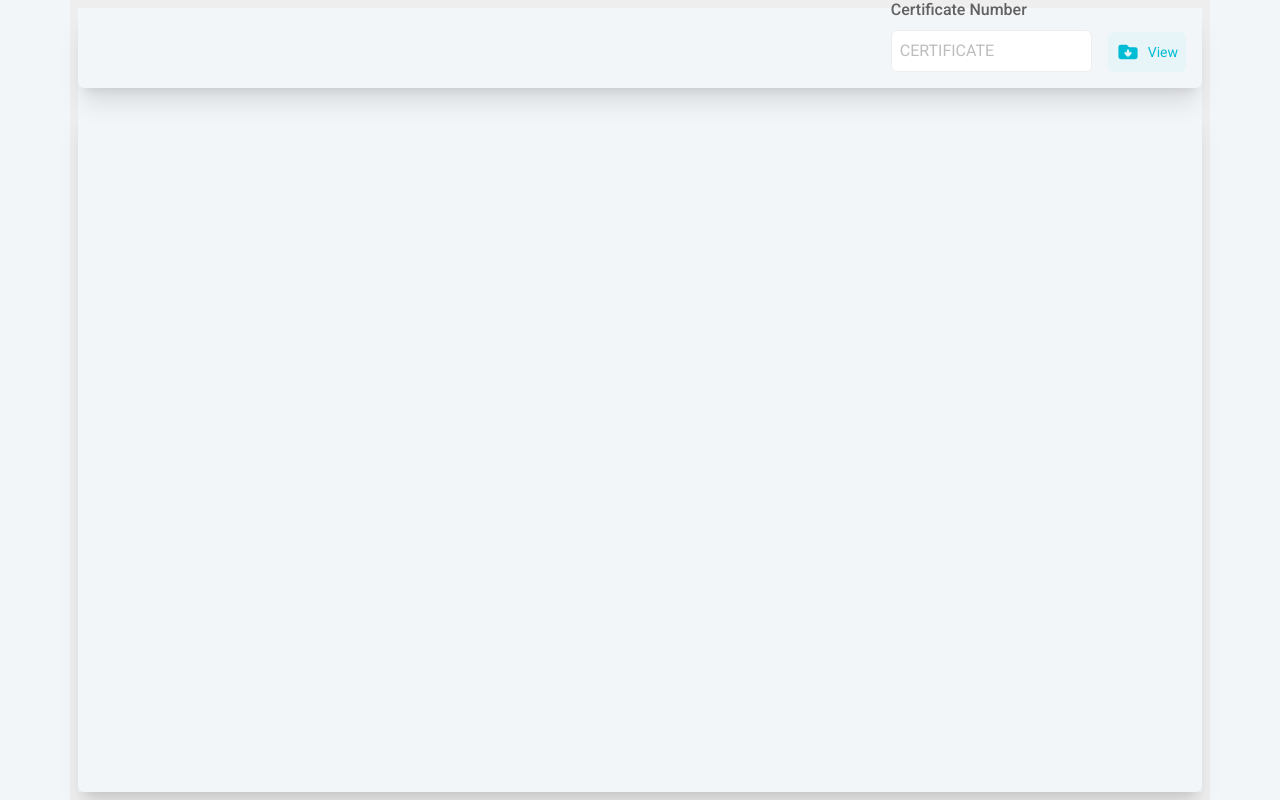
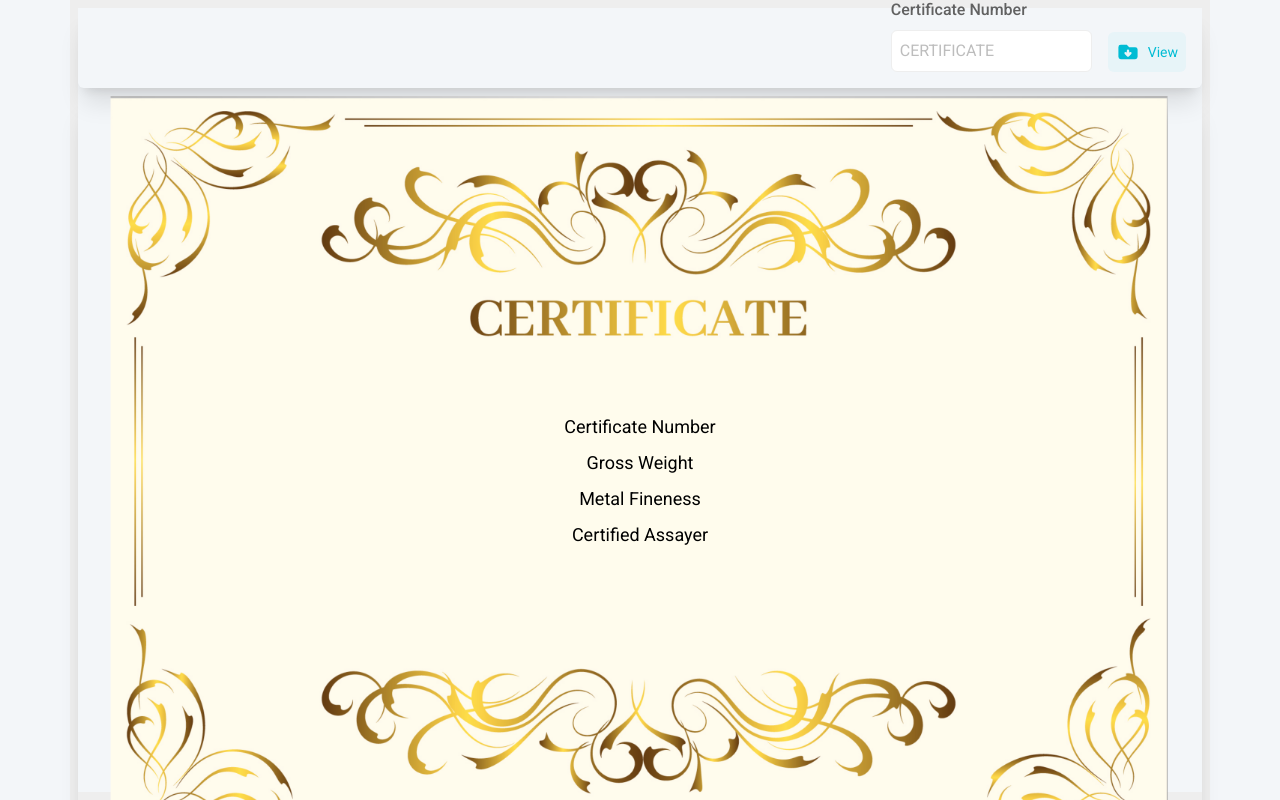
Before and after one commit to spkdevteam/CertificateFrontEnd, a React (Vite) app: page /viewCertificate in a window 1280 px wide. Built offline with nearby package versions, Linux system fonts and the light colour scheme.

Commit message:
certificatedone

```diff
--- a/src/components/ViewCertificate/CerticateView.jsx
+++ b/src/components/ViewCertificate/CerticateView.jsx
@@ -1,19 +1,71 @@
 import { useEffect } from "react"
 import useCertificatehook from "../../Hooks/useCertificateHooks"
+import image1 from "../../assets/images/icon/certificate.png"
+
+
+const CerticateView = ({ value }) => {
+
+    useEffect(() => {
+        console.log(value, 'selectedCertificateselectedCertificateselectedCertificate')
+    }, [value])
+    return (
 
 
 
-const CerticateView = ({value})=>{
+        // <div
+        //     className="w-full h-full relative flex justify-center items-center bg-cover  bg-center bg-no-repeat"
+        //     style={{                backgroundImage: `url(${image1})`,
+        // }}
+        // >
+        //     <div className="absolute insert-0 w-full h-full flex flex-col justify-center items-center px-4 text-center">
+        //         <p className="text-black font-semibold text-sm lg:text-xl mt-6">
+        //             Certificate Number: {value.certificateNumber}
+        //         </p>
+        //         <p className="text-black font-medium text-md md:text-lg">
+        //             Gross Weight: {value.grossWeight}
+        //         </p>
+        //         <p className="text-black font-medium text-md md:text-lg">
+        //             Metal Fineness: {value.metalFineness}
+        //         </p>
+        //         <p className="mt-6 text-lg font-semibold">Certified Assayer:</p>
+        //         <p className="text-sm md:text-md">
+        //             Al Sarayat Street, Jumeirah Lakes Towers, DMCC, Sheikh Zayed Road,
+        //         </p>
+        //         <p className="text-sm md:text-md p-1">P.O.BOX 24305, Dubai, UAE</p>
+        //         <p className="text-sm md:text-md p-1">Tel: +971 4 367 9030</p>
+        //         <p className="text-sm md:text-md p-1">Email: info@emiratesgold.ae</p>
 
-    useEffect(()=>{
-        console.log(value,'selectedCertificateselectedCertificateselectedCertificate')
-    },[value])
-    return(
-        <div className="w-full h-full">
-            {console.log(value?.certificateNumber)}
-            {value?.certificateNumber}
+        //     </div>
+        // </div>
 
-        </div>
+
+
+
+ <div className="relative flex justify-center items-center ">
+  <img src={image1} alt="" className="w-full h-auto object-cover" />
+
+  <div className="absolute  flex flex-col items-center space-y-2  bg-opacity-50 px-4 pt-2 rounded">
+    <p className="text-black font-light text-xs lg:text-lg pt-3">Certificate Number</p>
+    <p className="text-black font-light text-xs lg:text-lg pt-0">Gross Weight</p>
+    <p className="text-black font-light text-xs lg:text-lg">Metal Fineness</p>
+    <p className="text-black font-light text-xs lg:text-lg">Certified Assayer</p>
+
+
+
+  </div>
+</div>
+
+
+
+
+
+
+
+
+
+
+
+
     )
 }
 
--- a/src/pages/viewCertificate/ViewCerticate.jsx
+++ b/src/pages/viewCertificate/ViewCerticate.jsx
@@ -11,14 +11,18 @@ const ViewCertificate = ()=>{
 
     return(
         <div className="w-full h-full   flex justify-center items-center  ">
-            <div className="lg:container border-8 h-screen flex flex-col gap-4 ">
+            <div className="lg:container border-8 h-screen flex flex-col gap-2 ">
 
                 <div className="w-full h-20 rounded-md shadow-xl  ">
                     <SearchCertificate onChange={setSelectedCertificate}/>
                 </div>
-                <div className="w-full h-full rounded-md shadow-xl ">
-                    <CerticateView value={selectedCertificate} />
+             <div className="w-full h-full  rounded-md shadow-xl  ">
+                             <CerticateView value={selectedCertificate} />
+
+
                 </div>
+
+
 
 
             </div>
```
Also changed, not shown: src/assets/images/icon/certificate.png (added).
